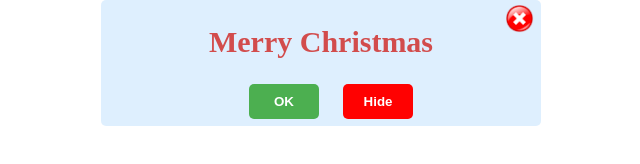
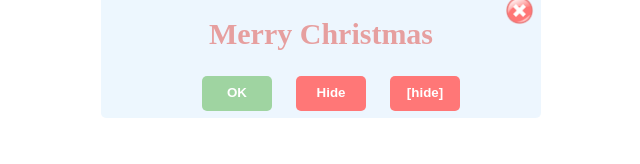
Before and after one commit to buihuyduong99/javascript_tutorial, a plain HTML site: page Popup/index.html in a window 1280 px wide. Shown: the whole page, without its empty margins (319-959 px from the left). Drawn offline with nearby package versions, Linux system fonts and the light colour scheme.

Commit message:
My Popup

```diff
--- a/Popup/css/style.css
+++ b/Popup/css/style.css
@@ -47,9 +47,16 @@ body {
     background: rgb(255, 255, 255)
 }
 .notification {
-    display: block;
+
     position: relative;
     top:-150px;
+    display: none;
+            margin: auto;
+            width: 440px;
+            text-align: center;
+            background: #2196f326;
+            border-radius: 5px;
+            height: 126px;
 }
 #hide {
     background-color: #ff0101;
--- a/Popup/index.html
+++ b/Popup/index.html
@@ -1,5 +1,6 @@
 <!DOCTYPE html>
 <html>
+
 <head>
     <title></title>
     <meta charset="UTF-8">
@@ -7,6 +8,7 @@
     <link href="css/style.css" rel="stylesheet">
     <script src="https://ajax.googleapis.com/ajax/libs/jquery/3.2.1/jquery.min.js"></script>
 </head>
+
 <body>
     <div class="notification">
         <p style="padding: 27px 0;color: #d24c4c;font-weight: bold;font-size: 30px;">Merry Christmas</p>
@@ -17,13 +19,25 @@
 
     <script src="popup.js"></script>
     <script>
-   $(document).ready(function(){
+        $(function () {
             $('.notification').notification(
                 {
-                time:3000,
+                    closeButton: true,
+                    closeButtonText: '[hide]',
+                    closeButtonId: 'hide',
+                    time: 90000,
+                    efect: 'fade',
+                    opacity: 0.5,
+                    onVisible: function () {
+
                     },
+                    onHide: function () {
+
+                    },
+                }
             );
         });
     </script>
 </body>
+
 </html>
--- a/Popup/miniNotification.js
+++ b/Popup/miniNotification.js
@@ -1,4 +1,3 @@
-
 $(function() {
   $.miniNotification = function(element, options) {
     var appendCloseButton, getHiddenCssProps, getVisibleCssProps, setState, state, wrapInnerElement,
@@ -23,7 +22,6 @@ $(function() {
       onHide: function() {},
       onHidden: function() {}
     };
-    console.log(this.defaults);
     state = '';
     this.settings = {};
     this.$element = $(element);
@@ -52,9 +50,8 @@ $(function() {
       if ((_this.getSetting('position')) === 'bottom') {
         css['bottom'] = 0;
       } else {
-        css['top'] = 300;
+        css['top'] = 0;
       }
-      console.log(css);
       return css;
     };
     wrapInnerElement = function() {
@@ -72,7 +69,6 @@ $(function() {
       _this.$element.children().append($closeButton);
       return $closeButton.bind('click', function() {
         return _this.hide();
-        //callback
       });
     };
     this.getState = function() {
--- a/Popup/popup.js
+++ b/Popup/popup.js
@@ -1,59 +1,150 @@
-(function($){
-    $.fn.notification = function(Options,times) {
-        var _this= this;
-        this.defaultsCss = {
-            display: 'block',
-            margin: 'auto',
-            width: '440px',
-            top: '-150',
-            textAlign: 'center',
-            background: '#2196f326',
-            borderRadius: '5px',
-            height: '126px'
+$(function () {
+    $.notification = function (element, options) {
+        var _this = this;
+        this.defaults = {
+            position: 'top',
+            show: true,
+            effect: 'slide',
+            opacity: 0.95,
+            time: 4000,
+            showSpeed: 6000,
+            hideSpeed: 450,
+            showEasing: '',
+            hideEasing: '',
+            innerDivClass: 'inner',
+            closeButton: false,
+            closeButtonText: 'close',
+            closeButtonId: 'close',
+            hideOnClick: true,
+            onLoad: function () { },
+            onVisible: function () { },
+            onHide: function () { },
+            onHidden: function () { }
         };
-        this.timeDefaults={
-            timeShow: 700,
-            timeHide: 2000,
-            time: 9000
-        }
-        var Options = $.extend({},this.defaultsCss, Options);
-        var times = $.extend({}, this.timeDefaults, times);
-        this.init = function(){
-            if (this.length) {
-                _this.$elementInner = $('<div />', {
-                    'class': 'inner'
-                  });
-                  this.wrapInner(_this.$elementInner);
+        state = '';
+        this.getSetting = function (settingKey) {
+            return this.settings[settingKey];
+        };
+        this.$element = $(element);
+        this.settings = {};
+        setState = function (_state) {
+            return state = _state;
+        };
+        this.getState = function () {
+            return state;
+        };
+        wrapInnerElement = function () {
+            _this.$elementInner = $('<div/>', {
+                class: _this.getSetting('innerDivClass')
+            });
+            return _this.$element.wrapInner(_this.$elementInner);
+        };
+        appendCloseButton = function () {
+            var $closeButton;
+            $closeButton = $('<button/>', {
+                id: _this.getSetting('closeButtonId'),
+                html: _this.getSetting('closeButtonText')
+            });
+            _this.$element.children().append($closeButton);
+            return $closeButton.bind('click', function () {
+                return _this.hide();
+            });
+        };
+        getHiddenCssPopup = function () {
+            var css, position;
+            css = {};
+            position = (_this.getSetting('effect')) === 'slide' ? 0 - _this.$element.outerHeight() : 0;
+            if (_this.getSetting('position') === 'bottom') {
+                css['bottom'] = position;
+            } else {
+                css['top'] = position;
             }
-            this.css(Options).animate({top:0},times.timeShow);
-            setTimeout(() => {
-                if ($('.inner')){
-                    _this.animate({opacity:0, top:-150},1000);
+            if ((_this.getSetting('effect')) === 'fade') {
+                css['opacity'] = 0;
+            }
+            return css;
+        };
+        getVisibleCssPopup = function () {
+            var css;
+            css = {
+                'opacity': _this.getSetting('opacity')
+            };
+            if ((_this.getSetting('position')) === 'bottom') {
+                css['bottom'] = 0;
+            } else {
+                css['top'] = 0;
+            }
+            return css;
+        };
+        this.callSettingFunction = function (functionName) {
+            return this.settings[functionName](element);
+        };
+
+        this.hide = function () {
+            var _this = this;
+            if (this.getState() !== 'hiding' && this.getState() !== 'hidden') {
+                setState('hiding');
+                this.callSettingFunction('onHide');
+                return this.$element.animate(getHiddenCssPopup(), this.getSetting('hideSpeed'), this.getSetting('hideEasing'), function () {
+                    setState('hidden');
+                    return _this.callSettingFunction('onHidden');
+
+                });
+            }
+        };
+        this.show = function () {
+            var _this = this;
+            if (this.getState() !== 'showing' && this.getState('visible')) {
+                setState('showing');
+                this.callSettingFunction('onLoad');
+                return this.$element.animate(getVisibleCssPopup(), this.getSetting('showSpeed'), this.getSetting('showEasing'), function () {
+                    setState('visible');
+                    _this.callSettingFunction('onVisible');
+                    return setTimeout((function () {
+                        return _this.hide();
+                    }), _this.settings.time);
+                });
+            }
+        };
+        this.init = function () {
+            var _this = this;
+            setState('hidden');
+            this.settings = $.extend({}, this.defaults, options);
+            if (this.$element.length) {
+                wrapInnerElement();
+                if (this.getSetting('closeButton')) {
+                    appendCloseButton();
                 }
-            }, times.time + times.timeShow);
+            }
+            this.$element.css(getHiddenCssPopup()).css({
+                display: 'block'
+            })
+            if (this.getSetting('show')) {
+                this.show();
+            }
+            if (this.getSetting('hideOnClick')) {
+                return this.$element.bind('click', function () {
+                    if (_this.getState() !== 'hiding') {
+                        return _this.hide();
+                    }
+                });
+            }
 
-        }
-        this.onclick = function(){
-            $('#hide').click(function() {
-                _this.animate({top:-150} ,times.timeHide);
-            });
-            $('#ok').click(function(){
-                _this.css({
-                    'top': '-150px'
-                });
-                alert('Bấm OK để ẩn thông báo');
-            });
-            $('#close').click(function(){
-                _this.css({
-                    display:'none'
-                });
-            })
-        }
+        };
         this.init();
-        this.onclick();
-
-
+        return this;
+    };
+    return $.fn.notification = function (options) {
+        return this.each(function () {
+            var plugin;
+            plugin = ($(this)).data('notification');
+            if (plugin === void 0) {
+                plugin = new $.notification(this, options);
+                return ($(this)).data('notification', plugin);
+            } else {
+                return plugin.show();
+            }
+        });
     };
 
-
-}(jQuery));
+});
```
Lines whose indentation alone changed are shown as unchanged.
